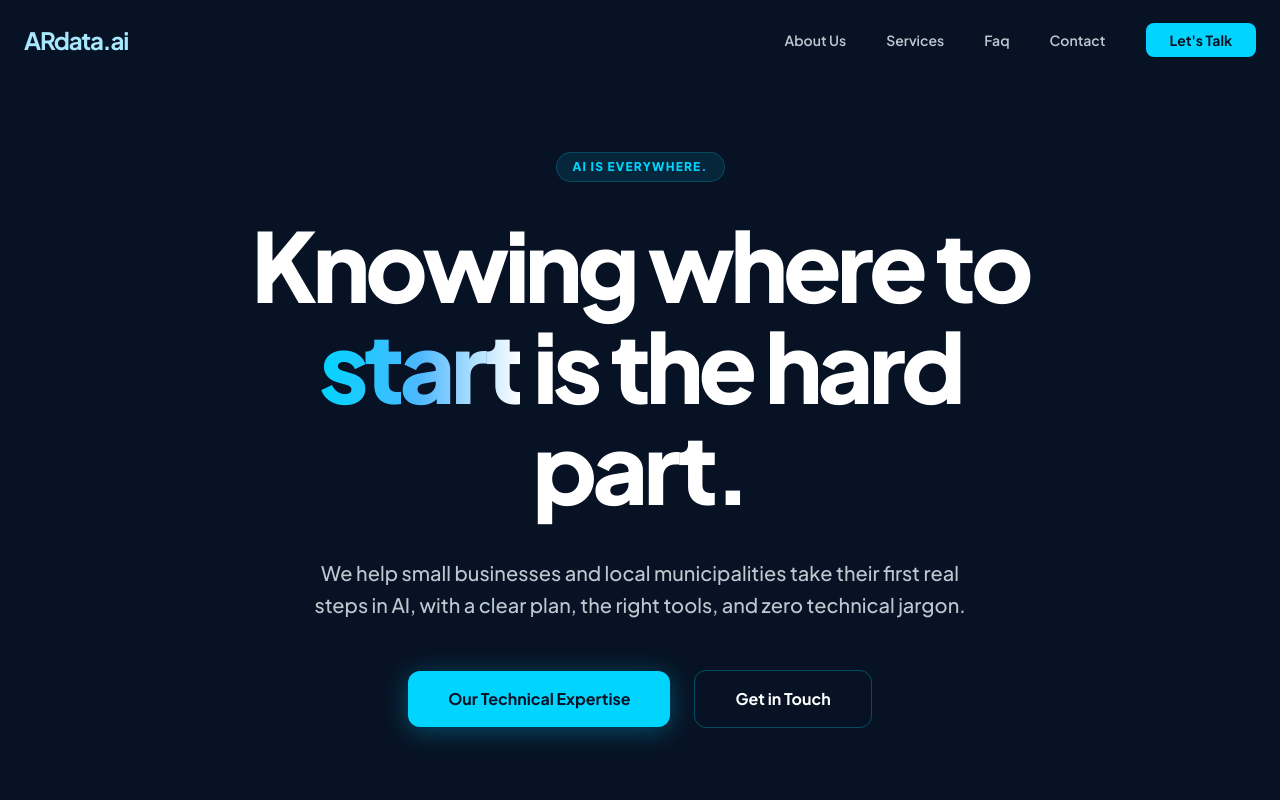
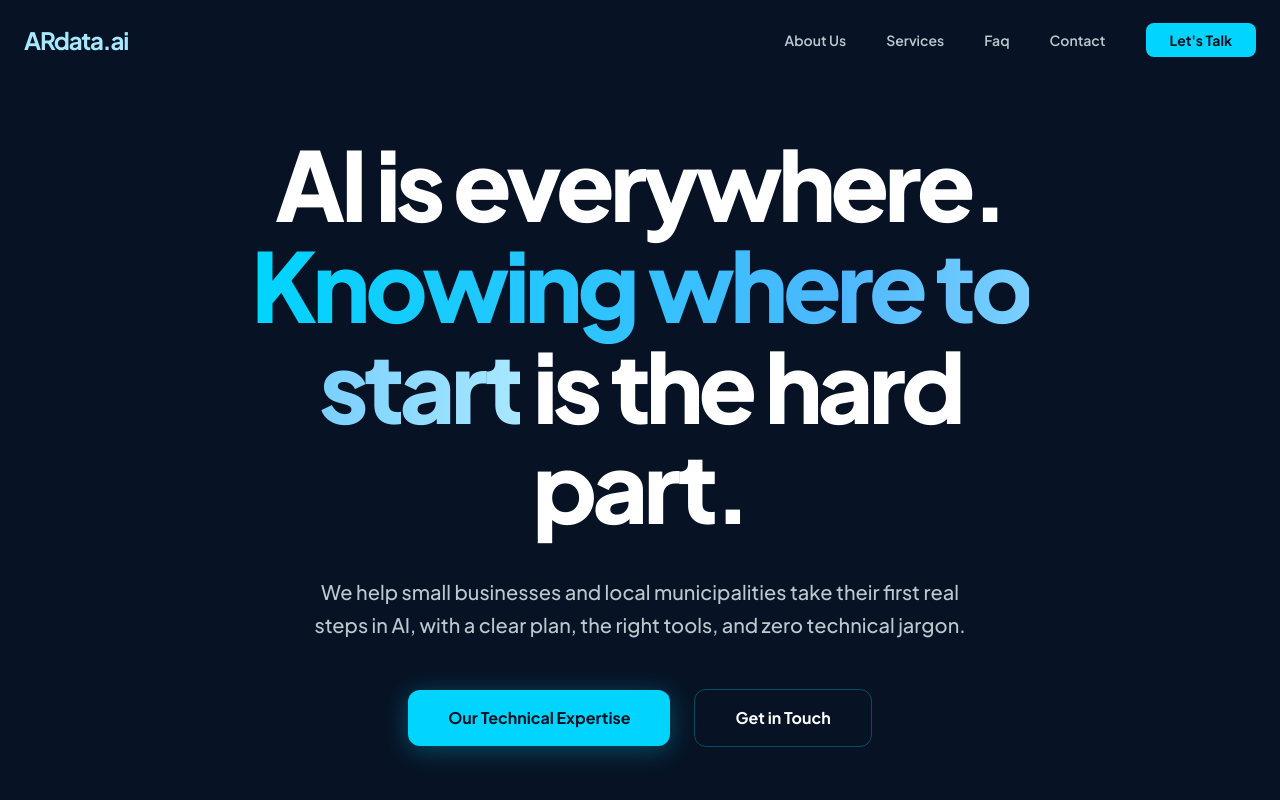
Before and after one commit to ardata-ai/ardata-site, a Next.js app: page / in a window 1280 px wide. Shown: the top 800 px of the page. Built offline with nearby package versions, Linux system fonts and the light colour scheme.

Commit message:
header changes

```diff
--- a/app/page.tsx
+++ b/app/page.tsx
@@ -85,22 +85,19 @@ export default function HomePage() {
         <div className="absolute inset-0 -z-10 bg-[radial-gradient(circle_at_50%_40%,#122a50_0%,#071325_70%)]"></div>
 
         <div className="max-w-5xl mx-auto">
-          <span className="inline-block px-4 py-1.5 rounded-full bg-[#00d4ff]/10 border border-[#00d4ff]/20 text-[#00d4ff] text-xs font-black tracking-widest uppercase mb-8">
+          <h1 className="text-6xl md:text-8xl font-extrabold leading-[1.05] mb-10 tracking-tighter text-white">
             AI is everywhere.
-          </span>
-
-          {/* Updated headline matching Stitch design */}
-          <h1 className="text-6xl md:text-8xl font-extrabold leading-[1.05] mb-10 tracking-tighter text-white">
-            Knowing where to{" "}
-            <br className="hidden md:block" />
+            <br />
             <span
               style={{
-                background: "linear-gradient(90deg, #00d4ff 0%, #4db8ff 50%, #ffffff 100%)",
+                background: "linear-gradient(90deg, #00d4ff 0%, #4db8ff 60%, #a8e8ff 100%)",
                 WebkitBackgroundClip: "text",
                 WebkitTextFillColor: "transparent",
                 backgroundClip: "text",
               }}
             >
+              Knowing where to
+              <br className="hidden md:block" />
               start
             </span>{" "}
             is the hard
```
